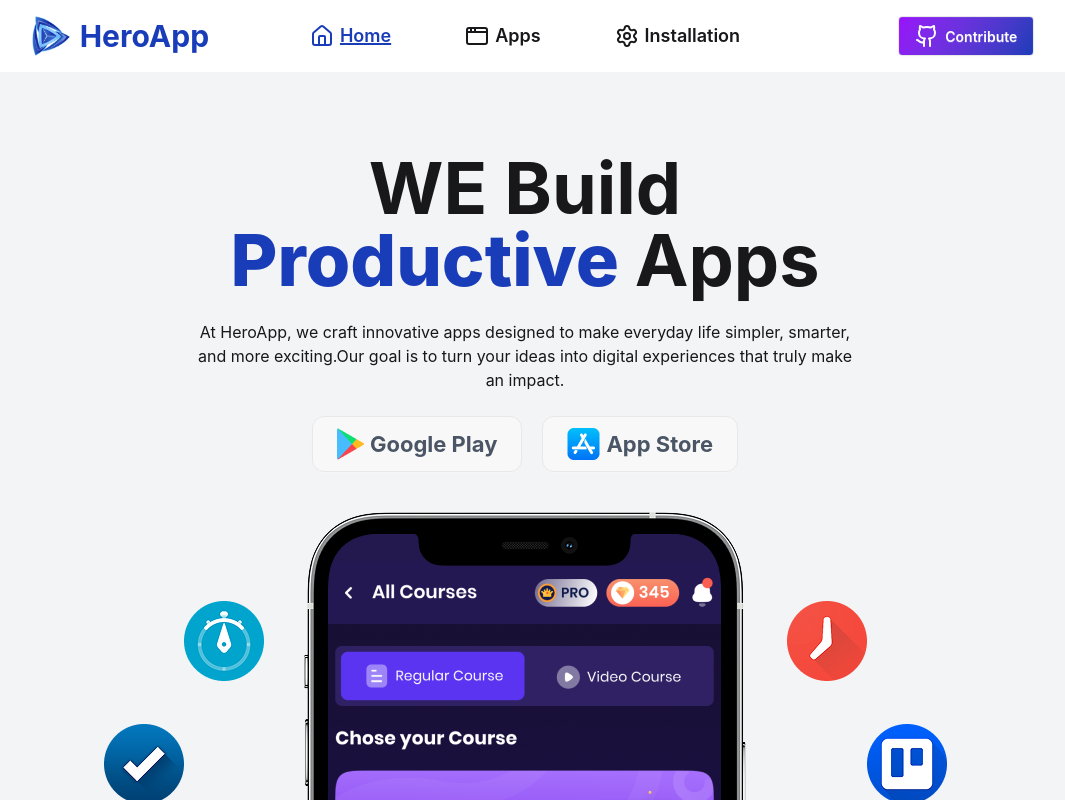
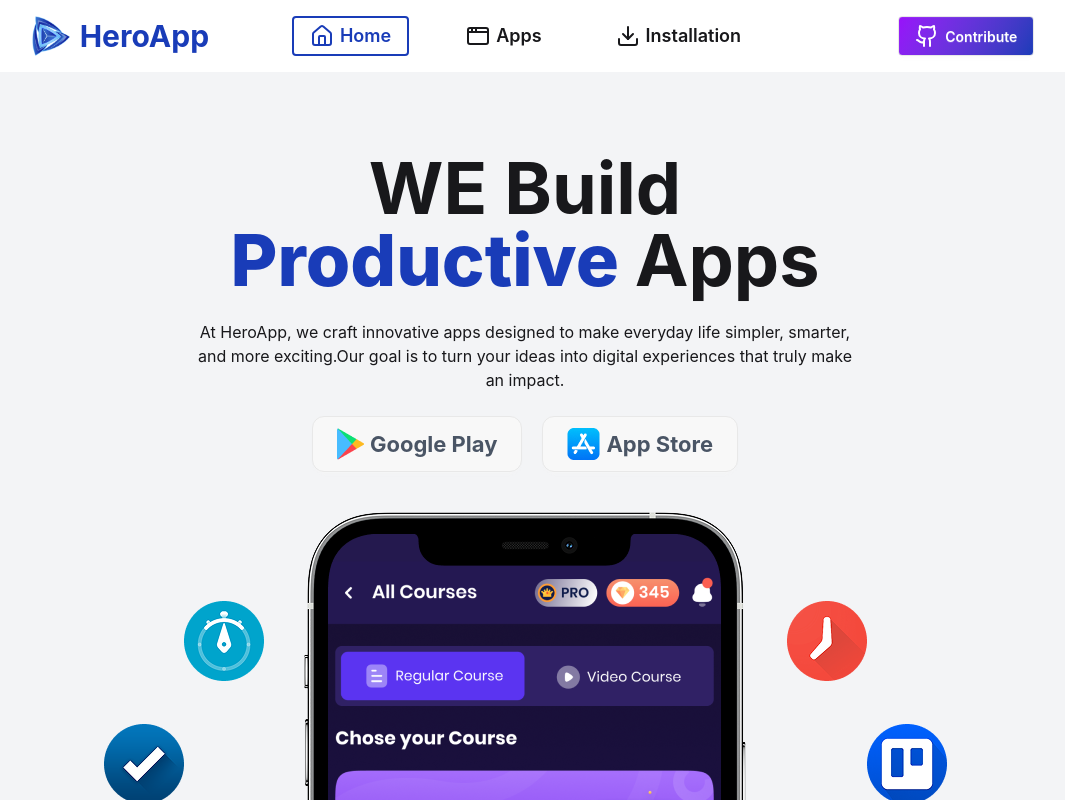
Before and after one commit to AtikHasan16/Hero-App-PHA8, a React (Vite) app: page / in a window 1280 px wide. Shown: the top 800 px of the page, without its empty margins (115-1180 px from the left). Built offline with nearby package versions, Linux system fonts and the light colour scheme.

Commit message:
added app details components

```diff
--- a/src/Components/AppCard.jsx
+++ b/src/Components/AppCard.jsx
@@ -1,10 +1,11 @@
 import React from "react";
 import download from "../assets/icon-downloads.png";
 import ratingImg from "../assets/icon-ratings.png";
+import { Link } from "react-router";
 const AppCard = ({ data }) => {
   const {
     title,
-    // id,
+    id,
     image,
     downloads,
     ratingAvg,
@@ -14,7 +15,7 @@ const AppCard = ({ data }) => {
     // ratings,
   } = data;
   return (
-    <div>
+    <Link to={`/AppDetails/${id}`}>
       <div className="bg-white h-full shadow-md rounded-xl flex flex-col justify-between">
         <figure className="w-full mx-auto p-6">
           <img src={image} alt="App Icon" className="rounded-xl mx-auto" />
@@ -31,7 +32,7 @@ const AppCard = ({ data }) => {
           </div>
         </div>
       </div>
-    </div>
+    </Link>
   );
 };
 
--- a/src/Components/Navbar.jsx
+++ b/src/Components/Navbar.jsx
@@ -2,7 +2,7 @@ import React from "react";
 import Container from "./Container";
 import logo from "../assets/logo.png";
 import { Link, NavLink } from "react-router";
-import { AppWindow, Github, Home, Settings } from "lucide-react";
+import { AppWindow, Download, Github, Home, Settings } from "lucide-react";
 const Navbar = () => {
   const navLinks = (
     <div className="flex flex-col md:flex-row md:gap-10 font-bold ">
@@ -13,7 +13,7 @@ const Navbar = () => {
         <AppWindow></AppWindow> Apps
       </NavLink>
       <NavLink to={"/installation"} className={"btn md:btn-ghost text-lg"}>
-        <Settings></Settings> Installation
+        <Download></Download> Installation
       </NavLink>
     </div>
   );
--- a/src/Routers/Router.jsx
+++ b/src/Routers/Router.jsx
@@ -5,6 +5,7 @@ import Home from "../Pages/Home";
 import Apps from "../Pages/Apps";
 import Installation from "../Pages/Installation";
 import axios from "axios";
+import AppDetails from "../Pages/AppDetails";
 
 const router = createBrowserRouter([
   {
@@ -19,8 +20,9 @@ const router = createBrowserRouter([
         element: <Home></Home>,
         loader: () => axios("/SoftwareData.json"),
       },
-      { path: "apps", element: <Apps></Apps> },
-      { path: "installation", element: <Installation></Installation> },
+      { path: "/apps", element: <Apps></Apps> },
+      { path: "/installation", element: <Installation></Installation> },
+      { path: "/appDetails/:appId", element: <AppDetails /> },
     ],
   },
 ]);
--- a/src/index.css
+++ b/src/index.css
@@ -14,5 +14,5 @@
 
 .active {
   color: #193cb8;
-  text-decoration: underline 2px;
+  border: 2px solid;
 }
```
